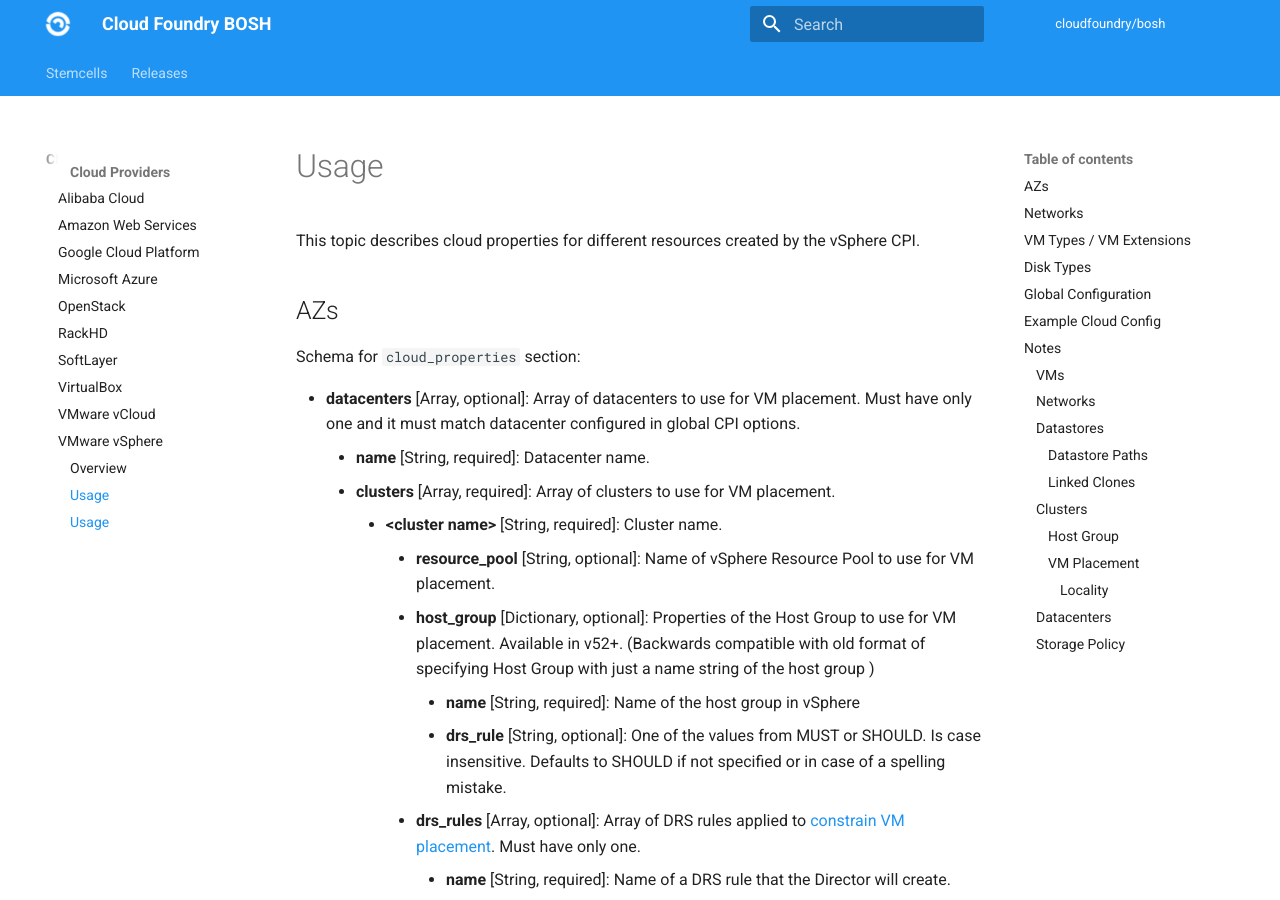
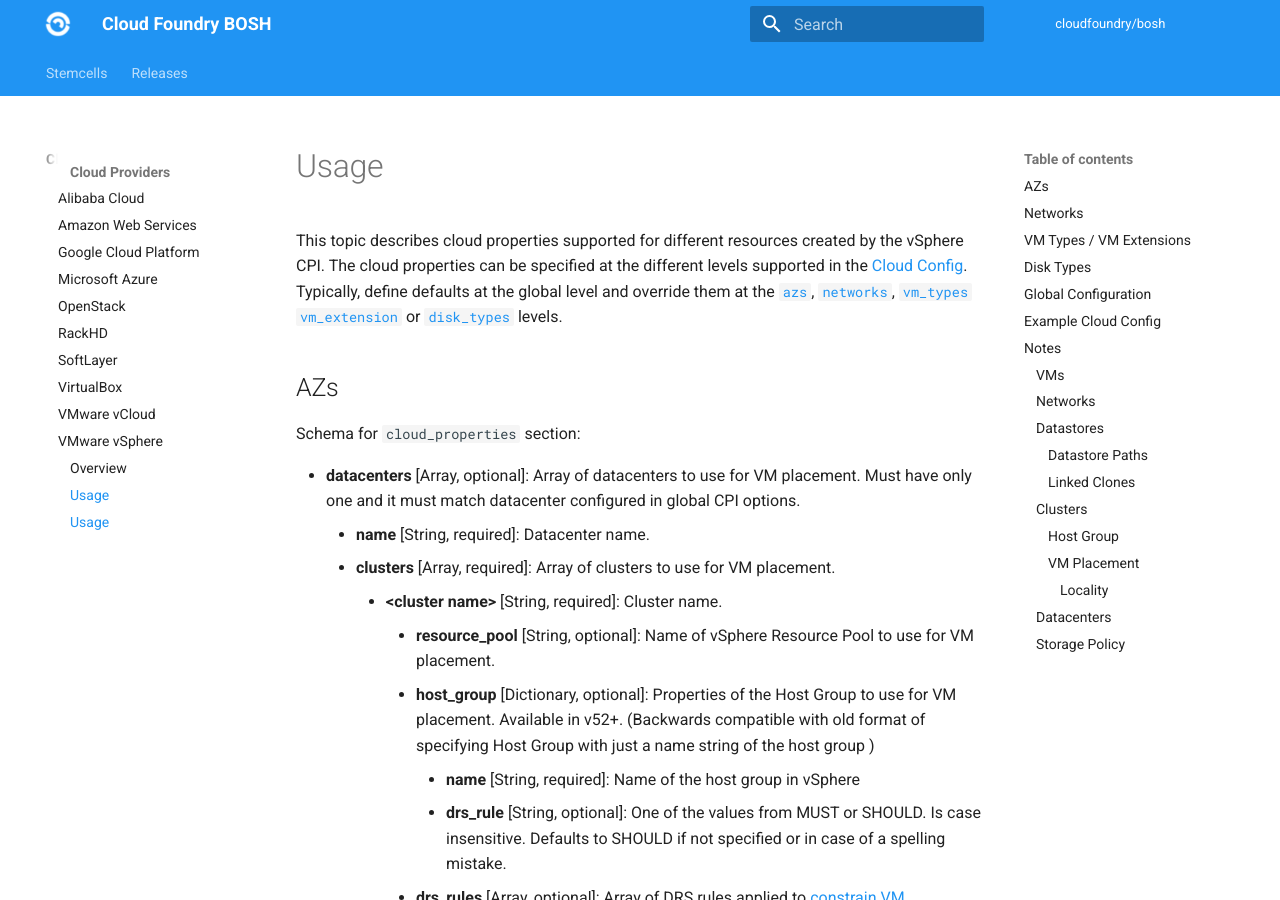
Before and after one commit to cloudfoundry/docs-bosh, an MkDocs documentation site: the page built from content/vsphere-cpi.md, in a window 1280 px wide and 900 px high. Built offline with MkDocs 1.6.1 and Material for MkDocs 9.7.7, drawn with Linux system fonts in a browser that asks for light colours; old or Windows-style settings are respelled for this version of MkDocs; some of the changed text lies outside the part shown.

Commit message:
Highlight overriding capabilities for vsphere cpi, and illustrate it for storage

````diff
--- a/content/vsphere-cpi.md
+++ b/content/vsphere-cpi.md
@@ -1,4 +1,4 @@
-This topic describes cloud properties for different resources created by the vSphere CPI.
+This topic describes cloud properties supported for different resources created by the vSphere CPI. The cloud properties can be specified at the different levels supported in the [Cloud Config](cloud-config.md). Typically, define defaults at the global level and override them at the [`azs`](cloud-config.md#azs), [`networks`](cloud-config.md#networks), [`vm_types`](cloud-config.md#vm-types) [`vm_extension`](cloud-config.md#vm-extensions) or [`disk_types`](#disk-types) levels.
 
 ## AZs {: #azs }
 
@@ -167,6 +167,16 @@ vm_types:
   name: vm_type_name
 ```
 
+Example of overriding the default target datastore used by ephemeral storage through a [vm_extension](manifest-v2.md#instance-groups) specified in the deployment manifest:
+
+```yaml
+vm_extensions:
+  - name: ephemeral-to-ds2
+    cloud_properties:
+      datastores:
+        - 'prod-ds-2'
+  ```
+
 Example of attaching a PCI card to a VM:
 
 ```yaml
@@ -225,13 +235,19 @@ Example of disk with type eagerZeroedThick:
     type: eagerZeroedThick
 ```
 
-Example of disk stored in specific datastores:
+Example of persistent disk stored in specific datastores:
 
 ```yaml
 - name: default
   disk_size: 10_240
   cloud_properties:
-    datastores: ['prod-ds-1', 'prod-ds-2', {clusters: [vcpi-sp1: {}  , vcpi-sp2: {}]}]
+    datastores:
+      # datastores to be used as candidates in the vm placement algorithm (see #vm-placement)
+      - 'prod-ds-1'
+      - 'prod-ds-2'
+      - clusters: # storage clusters used if SRDS is turned on
+          - vcpi-sp1: {}
+          - vcpi-sp2: {}
 ```
 
 ---
````
